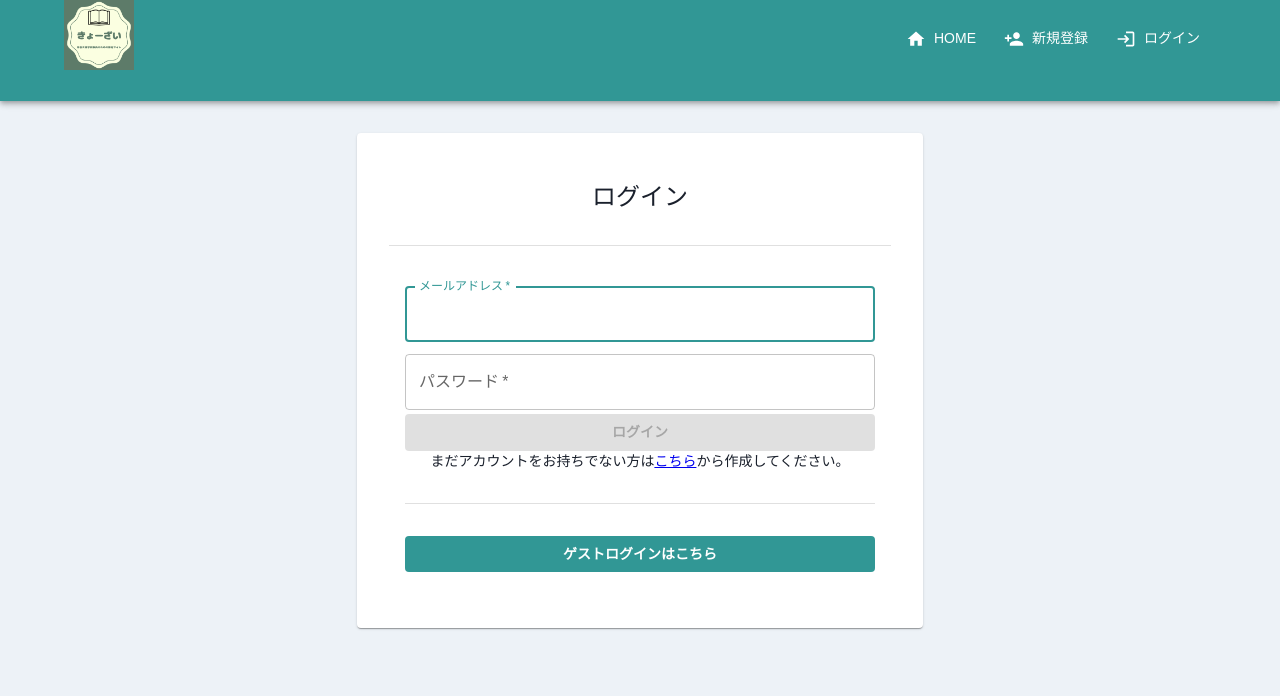
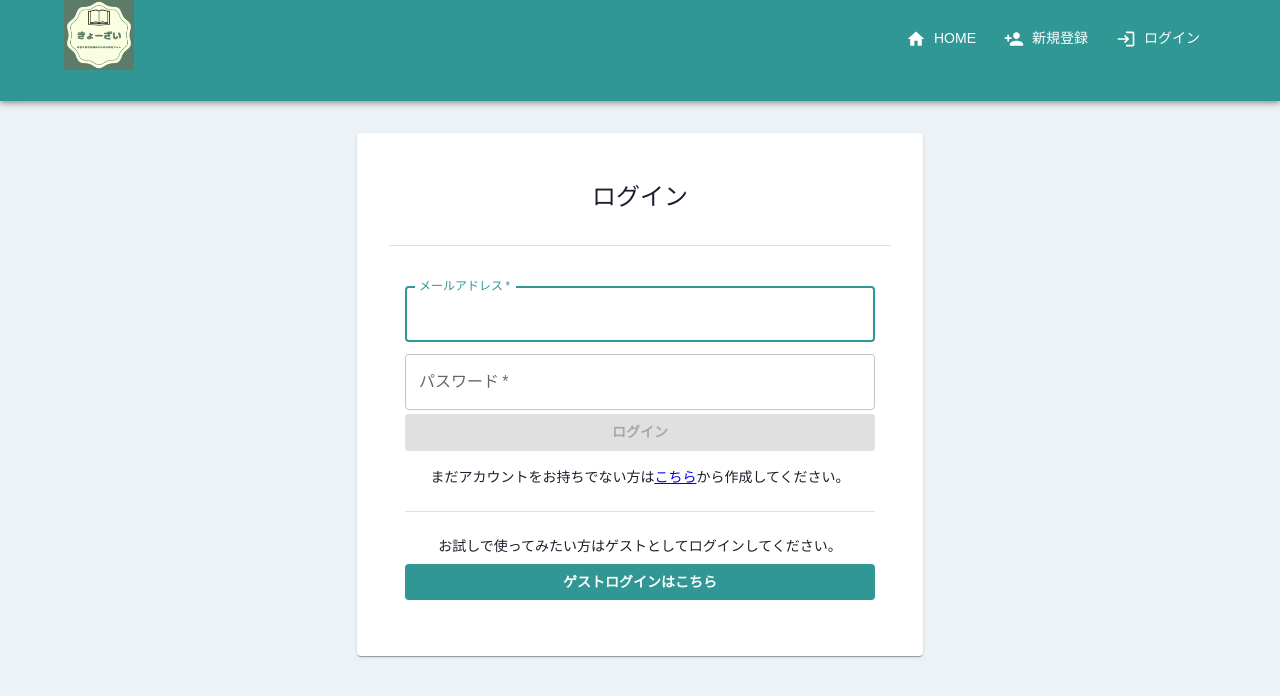
Before and after one commit to sugurufukui/kyo-zai, a React (Create React App) app in the folder front/: page /signin in a window 1280 px wide. Shown: the top 696 px of the page. Built offline with nearby package versions, Linux system fonts and the light colour scheme; what axios-case-converter would draw is missing.

Commit message:
add: TextFieldに属性追加

```diff
--- a/front/src/components/pages/SignIn.tsx
+++ b/front/src/components/pages/SignIn.tsx
@@ -25,6 +25,7 @@ export const SignIn: FC = memo(() => {
   const [email, setEmail] = useState<string>("");
   const [password, setPassword] = useState<string>("");
 
+  // 通常ログインボタン押下時
   const onClickSignIn = async (e: React.MouseEvent<HTMLButtonElement>) => {
     e.preventDefault();
 
@@ -86,8 +87,7 @@ export const SignIn: FC = memo(() => {
 
   return (
     <>
-      <form noValidate autoComplete="off">
-        {/* カードとして教材一覧等にも使えるようにコンポーネント化する */}
+      <form noValidate>
         <Card sx={{ p: 4, borderRadius: "md" }}>
           <CardHeader sx={{ textAlign: "center" }} title="ログイン" />
           <Divider sx={{ my: 2 }} />
@@ -99,21 +99,22 @@ export const SignIn: FC = memo(() => {
               fullWidth
               label="メールアドレス"
               value={email}
+              type="email"
+              autoComplete="email"
               margin="dense"
               onChange={(event) => setEmail(event.target.value)}
               autoFocus
             />
             <TextField
-              // パスワードの表示非表示ボタンの追加
               variant="outlined"
               required
               fullWidth
               label="パスワード"
+              value={password}
               type="password"
+              autoComplete="current-password"
+              margin="dense"
               placeholder="6文字以上"
-              value={password}
-              margin="dense"
-              autoComplete="current-password"
               onChange={(event) => setPassword(event.target.value)}
             />
             <Box sx={{ flexGrow: 1 }}>
@@ -125,16 +126,20 @@ export const SignIn: FC = memo(() => {
                 ログイン
               </PrimaryButton>
             </Box>
-            <Box textAlign="center">
+            <Box textAlign="center" sx={{ pt: 2 }}>
               <Typography variant="body2">
                 まだアカウントをお持ちでない方は
                 <Link to="/signup">こちら</Link>
                 から作成してください。
               </Typography>
             </Box>
-            <Divider sx={{ my: 4 }} />
-            {/* ゲストログイン機能 */}
+            <Divider sx={{ my: 3 }} />
             <Box sx={{ flexGrow: 1 }}>
+              <Box textAlign="center" sx={{ pb: 1 }}>
+                <Typography variant="body2">
+                  お試しで使ってみたい方はゲストとしてログインしてください。
+                </Typography>
+              </Box>
               <PrimaryButton onClick={onClickGuestSignIn} fullWidth>
                 ゲストログインはこちら
               </PrimaryButton>
```
